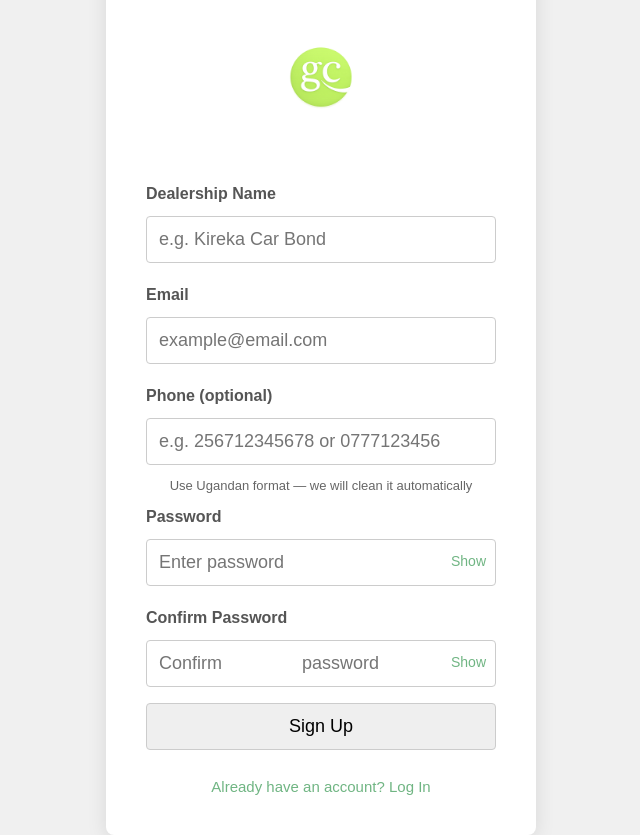
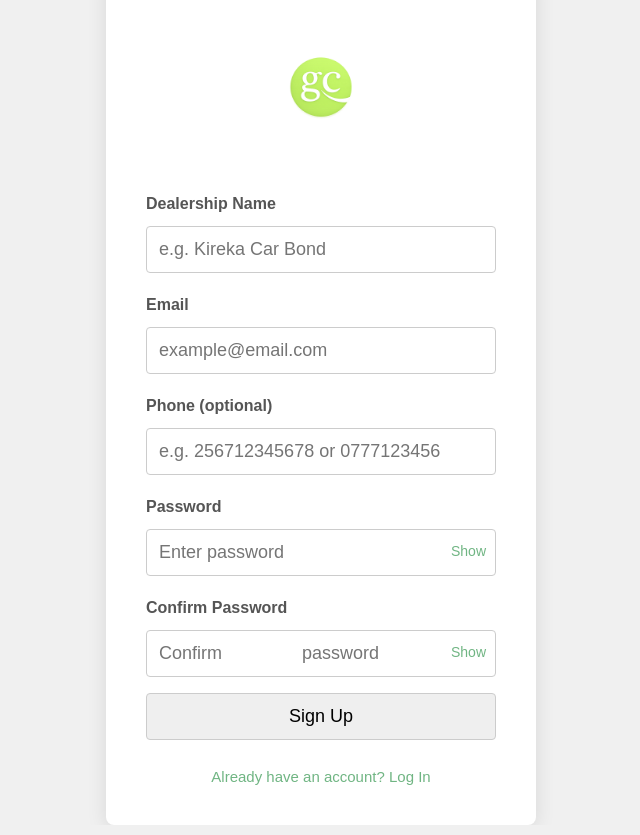
Before and after one commit to RastaDataVibes/car_dealership_app, a Flask app: page /signup in a window 1280 px wide. Shown: the whole page, without its empty margins (319-959 px from the left). Run offline with Flask 3, Linux system fonts and the light colour scheme; some libraries are stand-ins or nearby versions.

Commit message:
Update signup.html

```diff
--- a/templates/signup.html
+++ b/templates/signup.html
@@ -141,7 +141,6 @@
             <label for="phone">Phone (optional)</label>
             {{ form.phone(id="phone", autocomplete="tel", placeholder="e.g. 256712345678 or 0777123456") }}
             <small style="color: #666; font-size: 13px; display: block; margin-top: 5px;">
-                Use Ugandan format — we will clean it automatically
             </small>
 
             <div class="password-group">
```
